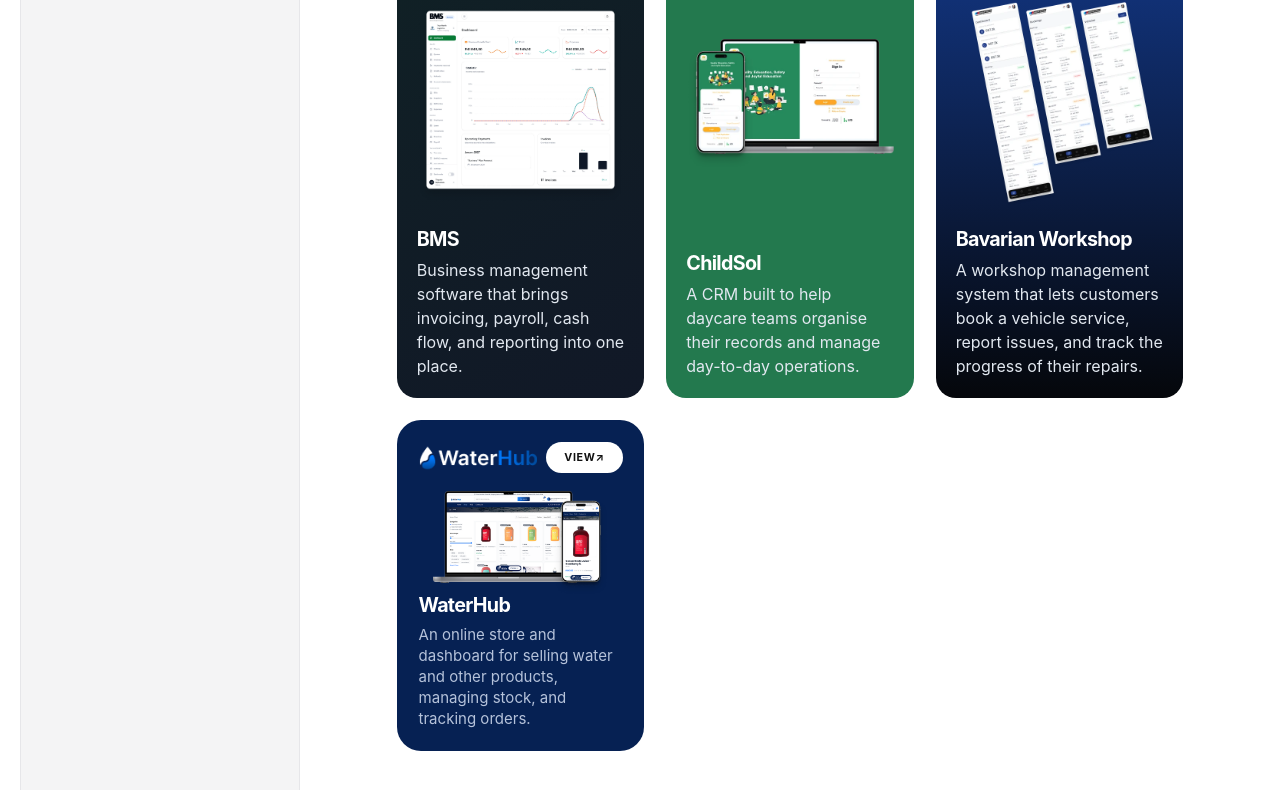
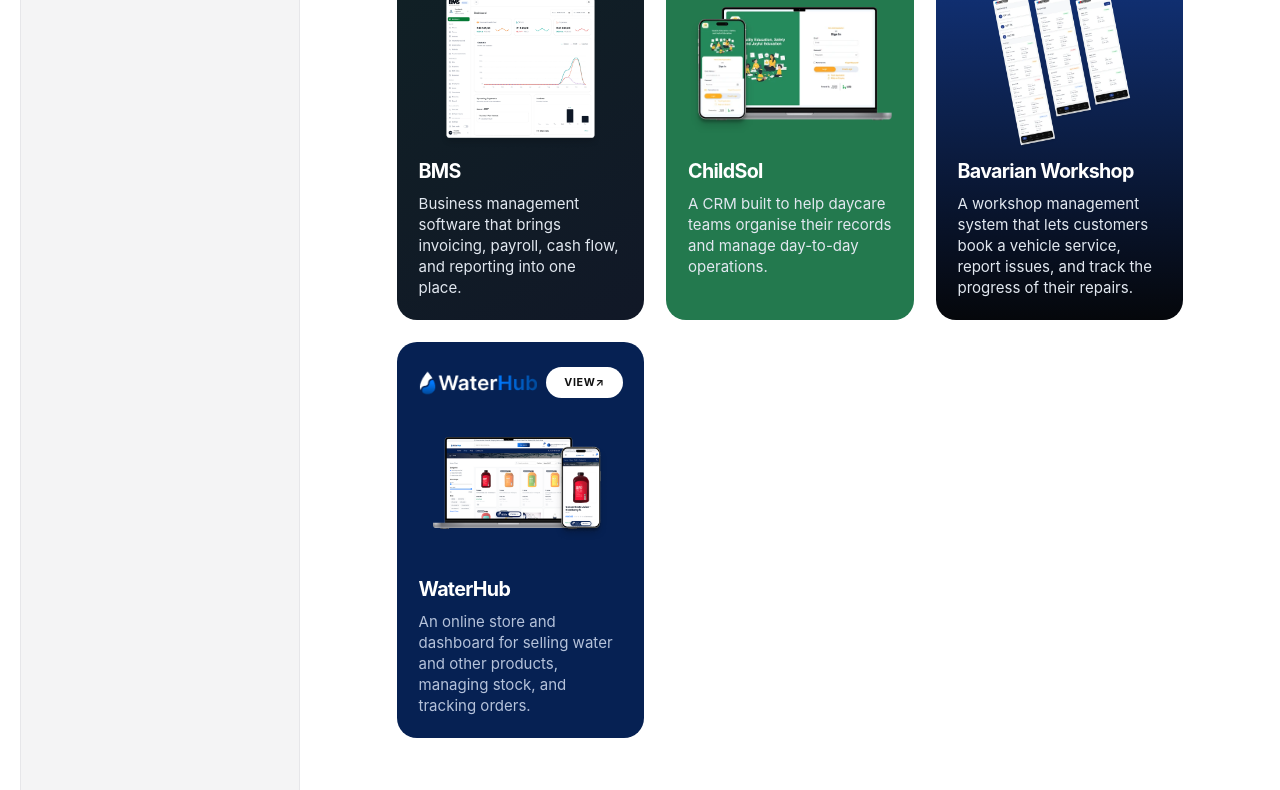
Before and after one commit to boitshepomamashela-ux/My-Portfolio, a plain HTML site: page apps-and-crms.html in a window 1280 px wide. Shown: the part 311-1101 px from the top of the page. Drawn offline with Linux system fonts and the light colour scheme.

Commit message:
Standardize Apps and CRMs project card dimensions

```diff
--- a/apps-and-crms.html
+++ b/apps-and-crms.html
@@ -11,7 +11,7 @@
 <aside class="sidebar"><a class="name" href="./">Boitshepo Mamashela</a><nav aria-label="Portfolio"><a href="./">Home</a><small>My work</small><a href="apps-and-crms.html" class="current" aria-current="page">Apps and CRMs</a><a href="websites.html">Websites</a></nav><div class="side-footer"><a href="https://boitshepomamashela.framer.website/">Contact</a><span>© 2026 Boitshepo Mamashela</span></div></aside>
 <main class="websites-page inner">
   <header class="websites-heading"><h1>Apps and CRMs</h1></header>
-  <div class="grid"><article class="card navy"><header><img src="assets/bms-logo.webp" alt="BMS"><a class="pill light" href="bms.html" aria-label="View BMS case study">View</a></header><img class="card-art" src="assets/dashboard-light.webp" alt="BMS business dashboard" loading="lazy"><h3>BMS</h3><p>Business management software that brings invoicing, payroll, cash flow, and reporting into one place.</p></article>
+  <div class="grid project-grid"><article class="card navy"><header><img src="assets/bms-logo.webp" alt="BMS"><a class="pill light" href="bms.html" aria-label="View BMS case study">View</a></header><img class="card-art" src="assets/dashboard-light.webp" alt="BMS business dashboard" loading="lazy"><h3>BMS</h3><p>Business management software that brings invoicing, payroll, cash flow, and reporting into one place.</p></article>
 <article class="card green"><header><img src="assets/childsol-logo.webp" alt="ChildSol"><a class="pill light" href="https://crm.childsol.co.za/" aria-label="View ChildSol">View</a></header><img class="card-art" src="assets/childsol.webp" alt="ChildSol desktop and mobile mockups" loading="lazy"><h3>ChildSol</h3><p>A CRM built to help daycare teams organise their records and manage day-to-day operations.</p></article>
 <article class="card blue"><header><img src="assets/bavarian-logo.webp" alt="Bavarian Workshop"><a class="pill light" href="bavarian-workshop.html" aria-label="View Bavarian Workshop case study">View</a></header><img class="card-art" src="assets/bavarian.webp" alt="Bavarian Workshop mobile screens" loading="lazy"><h3>Bavarian Workshop</h3><p>A workshop management system that lets customers book a vehicle service, report issues, and track the progress of their repairs.</p></article><article class="card waterhub-card">
   <header>
--- a/style.css
+++ b/style.css
@@ -167,3 +167,12 @@ dd{margin:8px 0 0}
 .waterhub-card .pill{padding-inline:17px}
 .waterhub-card-art{width:calc(80% + 12.8px);max-width:none;height:auto;margin:18px auto -3px}
 .waterhub-card p{color:#b5c2da;font-size:.94rem;line-height:1.4}
+
+.project-grid{grid-auto-rows:minmax(360px,1fr)}
+.project-grid .card{display:grid;grid-template-rows:38px 155px auto 1fr;align-content:start;gap:10px;padding:clamp(14px,1.7vw,22px);border-radius:20px}
+.project-grid .card > img{width:100%;height:100%;margin:0;object-fit:contain}
+.project-grid .card > .waterhub-card-art{width:calc(80% + 12.8px);justify-self:center}
+.project-grid .card h3{margin:0}
+.project-grid .card p{font-size:.94rem;line-height:1.4}
+@media(max-width:1000px){.project-grid{grid-template-columns:repeat(2,minmax(0,1fr))}}
+@media(max-width:460px){.project-grid{grid-template-columns:1fr}}
```
Also changed, not shown: index.html (+1 -1 lines).
